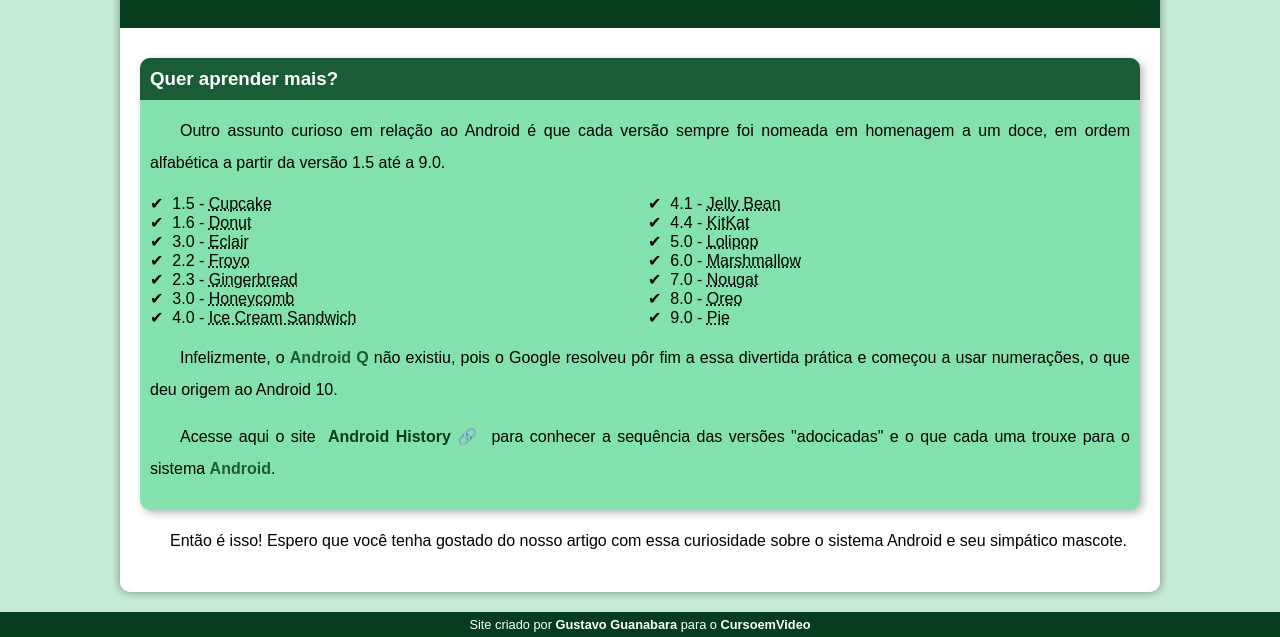
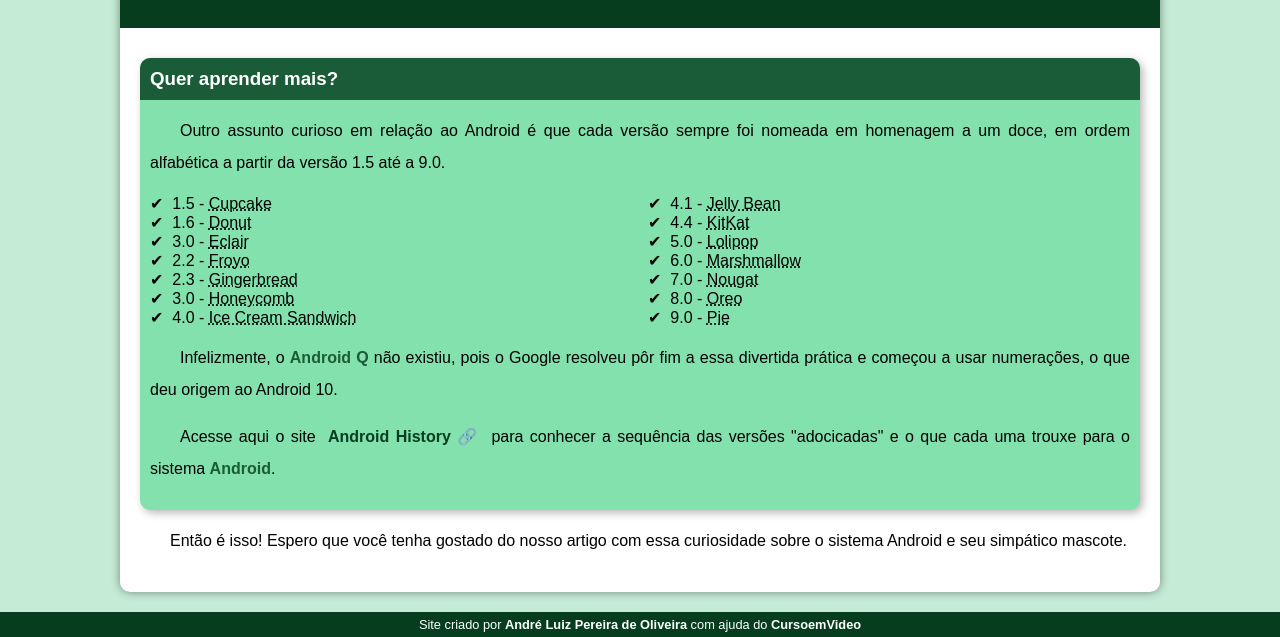
Before and after one commit to andreluizpo/projeto-android, a plain HTML site: page index.html in a window 1280 px wide. Shown: the part 2391-3028 px from the top of the page. Drawn offline with Linux system fonts and the light colour scheme.

Commit message:
Update index.html

```diff
--- a/index.html
+++ b/index.html
@@ -86,7 +86,7 @@
 
     </main>
     <footer>
-        <p>Site criado por <a href="https://gustavoguanabara.github.io/" target="_blank">Gustavo Guanabara</a> para o <a href="https://www.youtube.com/channel/UCrWvhVmt0Qac3HgsjQK62FQ" target="_blank">CursoemVideo</a></p>
+        <p>Site criado por <a href="https://github.com/andreluizpo" target="_blank">André Luiz Pereira de Oliveira</a> com ajuda do <a href="https://www.youtube.com/channel/UCrWvhVmt0Qac3HgsjQK62FQ" target="_blank">CursoemVideo</a></p>
     </footer>
 </body>
 </html>
```
